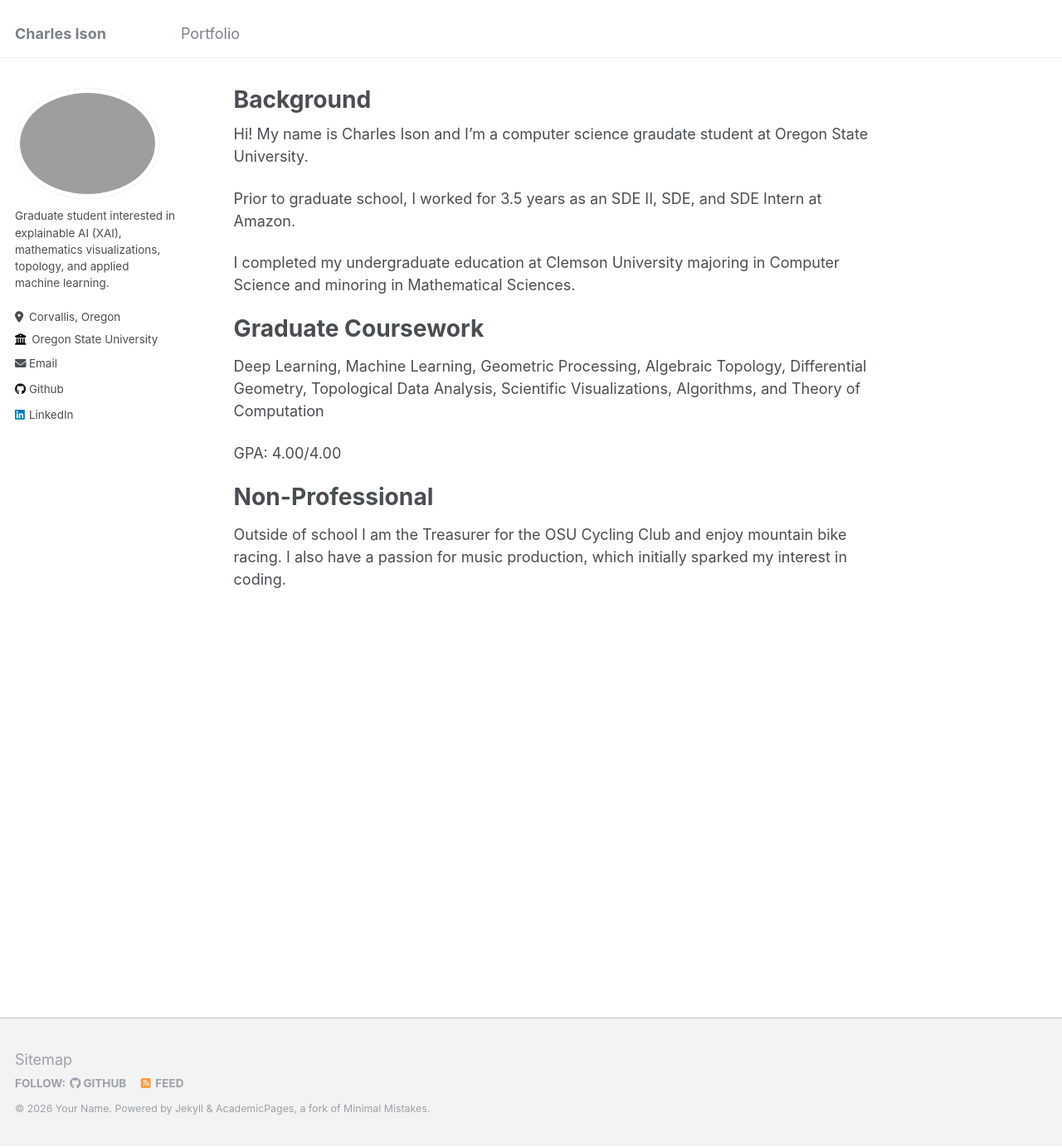
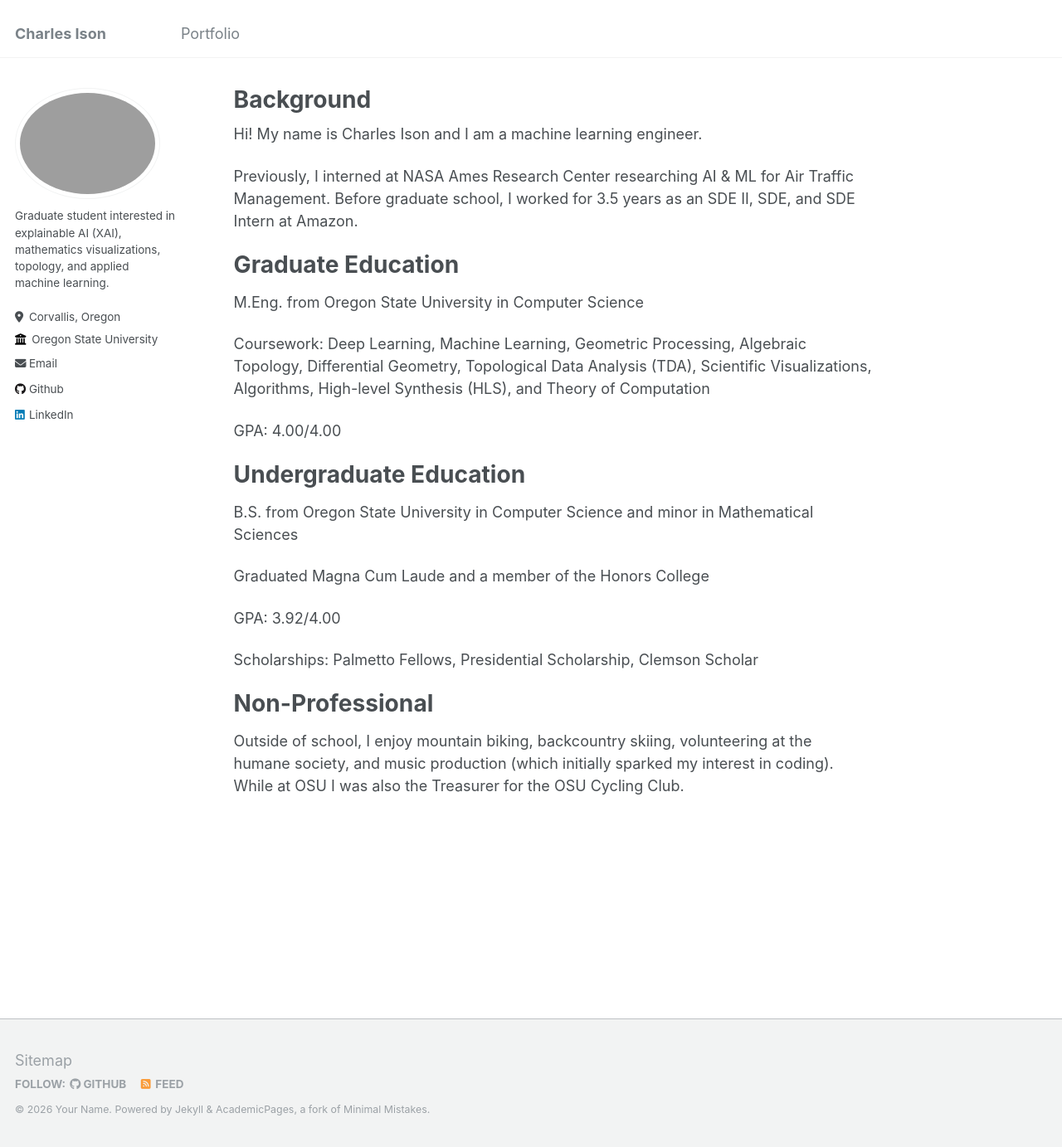
Before and after one commit to charles-ison/charles-ison.github.io, a Jekyll site: the page built from _pages/about.md, in a window 1280 px wide and 1383 px high. Shown: the whole window at 83% size. Built offline with Jekyll 4.4.1, drawn with Linux system fonts in a browser that asks for light colours.

Commit message:
Updating after graduating.

```diff
--- a/_pages/about.md
+++ b/_pages/about.md
@@ -7,20 +7,31 @@ redirect_from:
   - /about.html
 ---
 
-Hi! My name is Charles Ison and I'm a computer science graudate student at Oregon State University.
+Hi! My name is Charles Ison and I am a machine learning engineer.
 
-Prior to graduate school, I worked for 3.5 years as an SDE II, SDE, and SDE Intern at Amazon.
+Previously, I interned at NASA Ames Research Center researching AI & ML for Air Traffic Management. Before graduate school, I worked for 3.5 years as an SDE II, SDE, and SDE Intern at Amazon.
 
-I completed my undergraduate education at Clemson University majoring in Computer Science and minoring in Mathematical Sciences.
 
-Graduate Coursework
+Graduate Education
 ======
-Deep Learning, Machine Learning, Geometric Processing, Algebraic Topology, Differential Geometry, Topological Data Analysis, Scientific Visualizations, Algorithms, and Theory of Computation
+M.Eng. from Oregon State University in Computer Science
+
+Coursework: Deep Learning, Machine Learning, Geometric Processing, Algebraic Topology, Differential Geometry, Topological Data Analysis (TDA), Scientific Visualizations, Algorithms, High-level Synthesis (HLS), and Theory of Computation
 
 GPA: 4.00/4.00
 
 
+Undergraduate Education
+======
+B.S. from Oregon State University in Computer Science and minor in Mathematical Sciences
+
+Graduated Magna Cum Laude and a member of the Honors College
+
+GPA: 3.92/4.00
+
+Scholarships: Palmetto Fellows, Presidential Scholarship, Clemson Scholar
+
+
 Non-Professional
 ======
-
-Outside of school I am the Treasurer for the OSU Cycling Club and enjoy mountain bike racing. I also have a passion for music production, which initially sparked my interest in coding.
+Outside of school, I enjoy mountain biking, backcountry skiing, volunteering at the humane society, and music production (which initially sparked my interest in coding). While at OSU I was also the Treasurer for the OSU Cycling Club.
```
